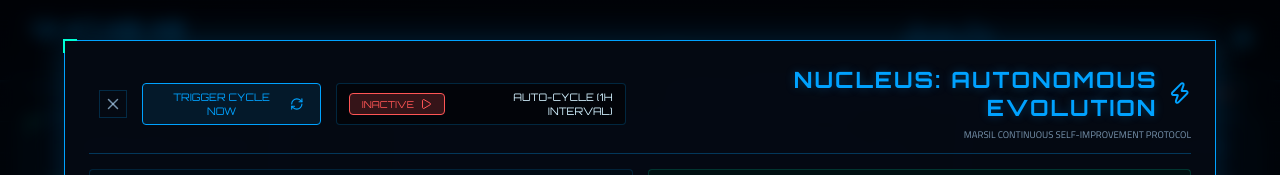
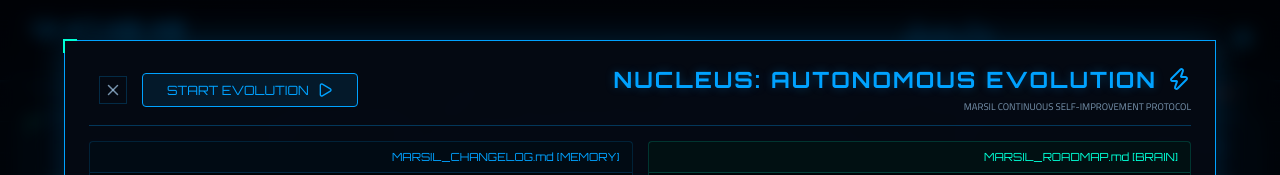
Before and after one commit to marsil81/Marsil-ai, a React app in the folder frontend/: page / in a window 1280 px wide. Both pictures are taken after a click on the button "EVOLUTION". Shown: the top 175 px of the page. Built offline with nearby package versions, Linux system fonts and the light colour scheme; no server answers; the HTML template or start-up script is replaced by a standard one.

Commit message:
Auto-checkpoint before agent action

```diff
--- a/frontend/src/presentation/components/EvolutionModal.jsx
+++ b/frontend/src/presentation/components/EvolutionModal.jsx
@@ -1,11 +1,10 @@
 import React, { useState, useEffect } from 'react';
 import { X, Play, Pause, RefreshCw, Zap } from 'lucide-react';
 
-export function EvolutionModal({ onClose, sendCommand }) {
+export function EvolutionModal({ onClose, sendCommand, agentStatus }) {
   const [changelog, setChangelog] = useState('');
   const [roadmap, setRoadmap] = useState('');
   const [loading, setLoading] = useState(true);
-  const [autoEnabled, setAutoEnabled] = useState(false); // Can be synced with backend state if needed
 
   useEffect(() => {
     // Fetch Roadmap and Changelog
@@ -22,15 +21,11 @@ export function EvolutionModal({ onClose, sendCommand }) {
     });
   }, []);
 
-  const toggleAutoEvolution = () => {
-    const newState = !autoEnabled;
-    setAutoEnabled(newState);
-    sendCommand(`/EVOLUTION_TOGGLE ${newState}`);
-  };
-
   const triggerCycle = () => {
     sendCommand(`/EVOLUTION_TRIGGER`);
   };
+
+  const isRunning = agentStatus === 'thinking' || agentStatus === 'executing_tool';
 
   return (
     <div className="modal-overlay" onClick={onClose} style={{ zIndex: 100 }}>
@@ -46,26 +41,16 @@ export function EvolutionModal({ onClose, sendCommand }) {
           </div>
 
           <div style={{ display: 'flex', gap: '15px', alignItems: 'center' }}>
-            <div style={{ display: 'flex', alignItems: 'center', gap: '8px', background: 'rgba(0,0,0,0.5)', padding: '6px 12px', border: '1px solid var(--border)', borderRadius: '4px' }}>
-              <span style={{ fontSize: '0.65rem', color: 'var(--text)', fontFamily: 'Orbitron' }}>AUTO-CYCLE (1H INTERVAL)</span>
-              <button onClick={toggleAutoEvolution} style={{
-                background: autoEnabled ? 'rgba(0, 255, 213, 0.2)' : 'rgba(255, 85, 85, 0.2)',
-                border: autoEnabled ? '1px solid var(--accent)' : '1px solid #ff5555',
-                color: autoEnabled ? 'var(--accent)' : '#ff5555',
-                padding: '4px 12px', borderRadius: '4px', cursor: 'pointer', fontFamily: 'Orbitron', fontSize: '0.6rem',
-                display: 'flex', alignItems: 'center', gap: '6px', transition: 'all 0.3s'
-              }}>
-                {autoEnabled ? <Pause size={12} /> : <Play size={12} />}
-                {autoEnabled ? 'ACTIVE' : 'INACTIVE'}
-              </button>
-            </div>
-
-            <button onClick={triggerCycle} style={{
-              background: 'rgba(0, 162, 255, 0.1)', border: '1px solid var(--primary)', color: 'var(--primary)',
-              padding: '6px 16px', borderRadius: '4px', cursor: 'pointer', fontFamily: 'Orbitron', fontSize: '0.65rem',
-              display: 'flex', alignItems: 'center', gap: '6px', transition: 'all 0.3s'
+            <button onClick={triggerCycle} disabled={isRunning} style={{
+              background: isRunning ? 'rgba(0, 255, 213, 0.2)' : 'rgba(0, 162, 255, 0.1)',
+              border: `1px solid ${isRunning ? 'var(--accent)' : 'var(--primary)'}`,
+              color: isRunning ? 'var(--accent)' : 'var(--primary)',
+              padding: '8px 24px', borderRadius: '4px', cursor: isRunning ? 'default' : 'pointer', fontFamily: 'Orbitron', fontSize: '0.8rem',
+              display: 'flex', alignItems: 'center', gap: '8px', transition: 'all 0.3s',
+              boxShadow: isRunning ? '0 0 15px rgba(0, 255, 213, 0.4)' : 'none'
             }}>
-              <RefreshCw size={14} /> TRIGGER CYCLE NOW
+              {isRunning ? <RefreshCw size={16} className="spin-animation" /> : <Play size={16} />}
+              {isRunning ? 'RUNNING...' : 'START EVOLUTION'}
             </button>
 
             <button onClick={onClose} className="hud-btn hud-btn-icon" style={{ marginLeft: '10px' }}><X size={18} /></button>
--- a/frontend/src/presentation/pages/App.jsx
+++ b/frontend/src/presentation/pages/App.jsx
@@ -673,7 +673,7 @@ function App() {
       </motion.div>
 
       {showSettings && <SettingsModal onClose={() => setShowSettings(false)} />}
-      {showEvolution && <EvolutionModal onClose={() => setShowEvolution(false)} sendCommand={sendCommand} />}
+      {showEvolution && <EvolutionModal onClose={() => setShowEvolution(false)} sendCommand={sendCommand} agentStatus={agentStatus} />}
 
       {showConsole && (
         <div className="modal-overlay" onClick={() => setShowConsole(false)} style={{ zIndex: 100 }}>
```
